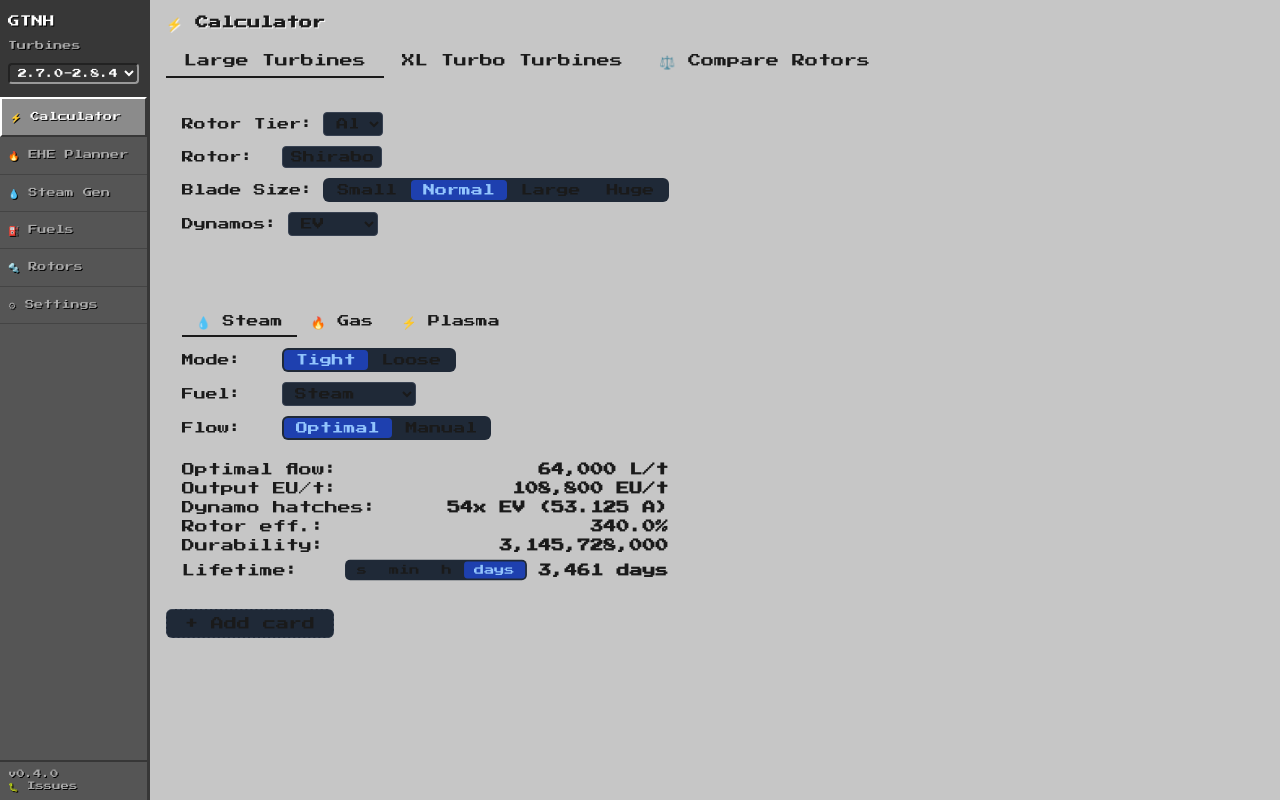
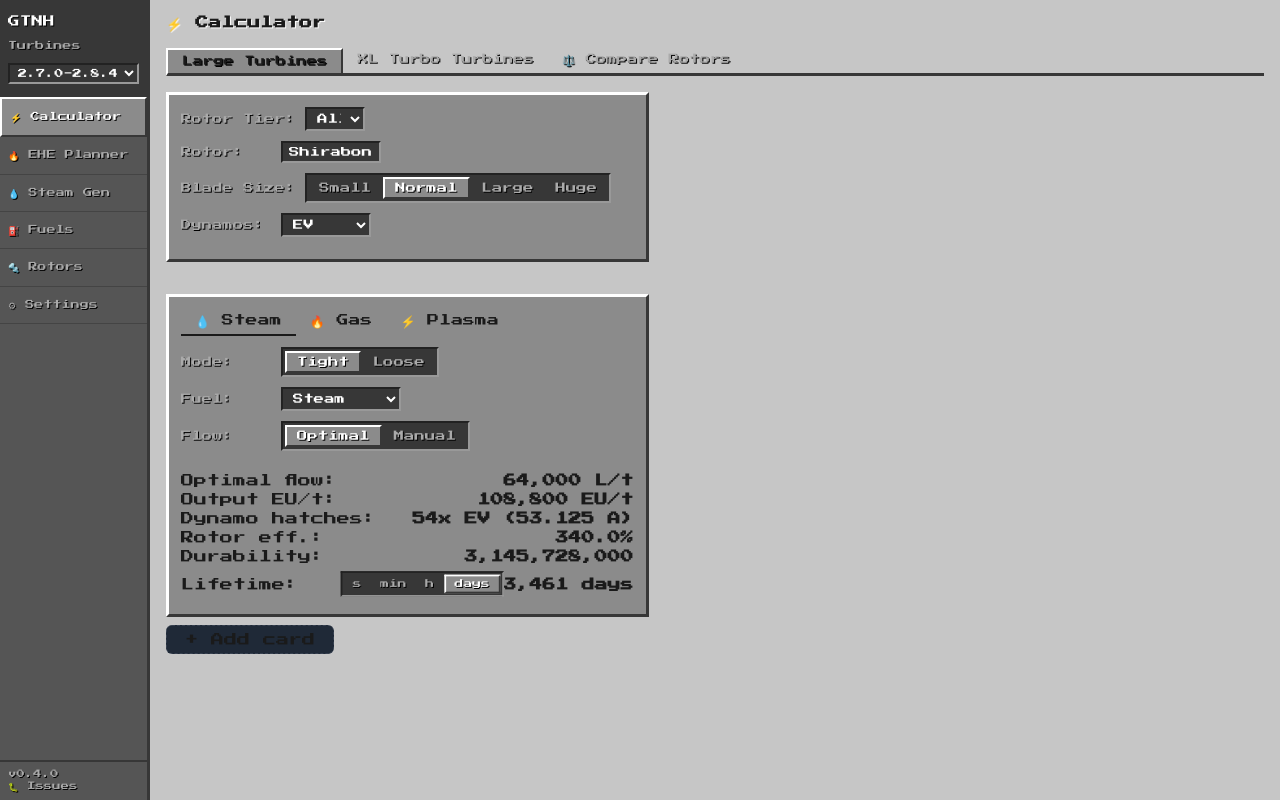
Before and after one commit to Eldrinn-Elantey/GTNH-Large-Turbine-Calculator, a plain HTML site: page web/index.html in a window 1280 px wide. Drawn offline with Linux system fonts and the light colour scheme.

Commit message:
theme: rewrite cards, inputs, selects to Minecraft style

```diff
--- a/web/css/components.css
+++ b/web/css/components.css
@@ -1,63 +1,78 @@
-/* Sub-tabs (Large / XL Turbo inside Calculator, etc.) */
+/* Sub-tabs */
 .sub-tabs {
   display: flex;
   gap: 0;
-  border-bottom: 2px solid var(--border);
-  margin-bottom: 20px;
+  border-bottom: 3px solid var(--mc-dark);
+  margin-bottom: 16px;
 }
 
 .sub-tab {
-  padding: 6px 18px;
+  padding: 6px 14px;
   cursor: pointer;
-  color: var(--muted);
-  font-size: 1rem;
-  border-bottom: 2px solid transparent;
-  margin-bottom: -2px;
+  color: var(--mc-muted);
+  font-size: 0.8rem;
+  border-bottom: 3px solid transparent;
+  margin-bottom: -3px;
   user-select: none;
-  transition: color 0.1s;
+  text-shadow: 1px 1px #000;
 }
 
-.sub-tab:hover { color: var(--text); }
-.sub-tab.active { color: var(--text); border-bottom-color: var(--red); }
+.sub-tab:hover { color: var(--mc-text-bg); }
+.sub-tab.active {
+  color: var(--mc-text-bg);
+  border-bottom-color: var(--mc-dark);
+  background: var(--mc-panel);
+  border-top: 2px solid var(--mc-light);
+  border-left: 2px solid var(--mc-light);
+  border-right: 2px solid var(--mc-dark);
+}
 
 /* Toggle button group */
 .toggle-group {
   display: inline-flex;
-  background: #1f2937;
-  border-radius: 6px;
+  background: var(--mc-dark);
   padding: 2px;
   gap: 2px;
+  border-top: 2px solid #222;
+  border-left: 2px solid #222;
+  border-right: 2px solid #999;
+  border-bottom: 2px solid #999;
 }
 
 .toggle-btn {
-  padding: 4px 12px;
+  padding: 4px 10px;
   border: none;
   background: transparent;
-  color: var(--muted);
-  font-size: 0.92rem;
-  border-radius: 4px;
+  color: var(--mc-muted);
+  font-size: 0.8rem;
   cursor: pointer;
   font-family: var(--font);
-  transition: background 0.1s, color 0.1s;
+  text-shadow: 1px 1px #000;
 }
 
-.toggle-btn:hover { background: #374151; color: var(--text); }
-.toggle-btn.active { background: #1e40af; color: #93c5fd; }
+.toggle-btn:hover { background: #555; color: var(--mc-text); }
+.toggle-btn.active {
+  background: var(--mc-panel);
+  color: var(--mc-text);
+  border-top: 2px solid var(--mc-light);
+  border-left: 2px solid var(--mc-light);
+  border-right: 2px solid var(--mc-dark);
+  border-bottom: 2px solid var(--mc-dark);
+}
 
 /* Card */
 .card {
-  background: var(--card);
-  border: 1px solid var(--border);
-  border-radius: 8px;
-  padding: 16px;
+  background: var(--mc-panel);
+  border-top: 3px solid var(--mc-light);
+  border-left: 3px solid var(--mc-light);
+  border-right: 3px solid var(--mc-dark);
+  border-bottom: 3px solid var(--mc-dark);
+  padding: 12px;
 }
 
-/* Narrow card for calculator/planner — prevents result rows from stretching full width */
-.card-narrow {
-  max-width: 520px;
-}
+.card-narrow { max-width: 520px; }
 
-/* Settings row (label + control) */
+/* Settings row */
 .setting-row {
   display: flex;
   align-items: center;
@@ -66,26 +81,27 @@
 }
 
 .setting-label {
-  color: var(--muted);
-  font-size: 0.92rem;
+  color: var(--mc-muted);
+  font-size: 0.8rem;
   min-width: 90px;
+  text-shadow: 1px 1px #000;
 }
 
 /* Select / dropdown */
 select {
-  background: #1f2937;
-  color: var(--cyan);
-  border: 1px solid #374151;
-  border-radius: 4px;
-  padding: 4px 8px;
-  font-size: 0.92rem;
+  background: var(--mc-dark);
+  color: var(--mc-text);
   font-family: var(--font);
+  font-size: 0.8rem;
+  padding: 4px 6px;
+  border-top: 2px solid #222;
+  border-left: 2px solid #222;
+  border-right: 2px solid #999;
+  border-bottom: 2px solid #999;
   cursor: pointer;
   outline: none;
   max-width: 240px;
 }
-
-select:focus { border-color: #4b5563; }
 
 /* Custom combobox */
 .combobox {
@@ -95,18 +111,18 @@ select:focus { border-color: #4b5563; }
 
 .combobox-input {
   width: 100%;
-  background: #1f2937;
-  color: var(--cyan);
-  border: 1px solid #374151;
-  border-radius: 4px;
-  padding: 4px 8px;
-  font-size: 0.92rem;
+  background: var(--mc-dark);
+  color: var(--mc-text);
+  border-top: 2px solid #222;
+  border-left: 2px solid #222;
+  border-right: 2px solid #999;
+  border-bottom: 2px solid #999;
+  padding: 4px 6px;
+  font-size: 0.8rem;
   font-family: var(--font);
   outline: none;
   box-sizing: border-box;
 }
-
-.combobox-input:focus { border-color: #4b5563; }
 
 .combobox-dropdown {
   display: none;
@@ -114,10 +130,9 @@ select:focus { border-color: #4b5563; }
   top: 100%;
   left: 0;
   right: 0;
-  background: #1f2937;
-  border: 1px solid #374151;
+  background: var(--mc-dark);
+  border: 2px solid #222;
   border-top: none;
-  border-radius: 0 0 4px 4px;
   max-height: 220px;
   overflow-y: auto;
   z-index: 100;
@@ -127,8 +142,9 @@ select:focus { border-color: #4b5563; }
 
 .combobox-option {
   padding: 5px 8px;
-  font-size: 0.92rem;
-  color: var(--text);
+  font-size: 0.8rem;
+  font-family: var(--font);
+  color: var(--mc-text);
   cursor: pointer;
   white-space: nowrap;
   overflow: hidden;
@@ -136,22 +152,22 @@ select:focus { border-color: #4b5563; }
 }
 
 .combobox-option:hover,
-.combobox-option.active { background: #374151; color: var(--cyan); }
+.combobox-option.active { background: #555; color: var(--mc-text); }
 
 /* Text input */
 input[type="number"], input[type="text"] {
-  background: #1f2937;
-  color: var(--text);
-  border: 1px solid #374151;
-  border-radius: 4px;
-  padding: 4px 8px;
-  font-size: 0.92rem;
+  background: var(--mc-dark);
+  color: var(--mc-text);
+  border-top: 2px solid #222;
+  border-left: 2px solid #222;
+  border-right: 2px solid #999;
+  border-bottom: 2px solid #999;
+  padding: 4px 6px;
+  font-size: 0.8rem;
   font-family: var(--font);
   outline: none;
   width: 100px;
 }
-
-input[type="number"]:focus, input[type="text"]:focus { border-color: #4b5563; }
 
 /* Remove number input arrows */
 input[type="number"]::-webkit-inner-spin-button,
```
